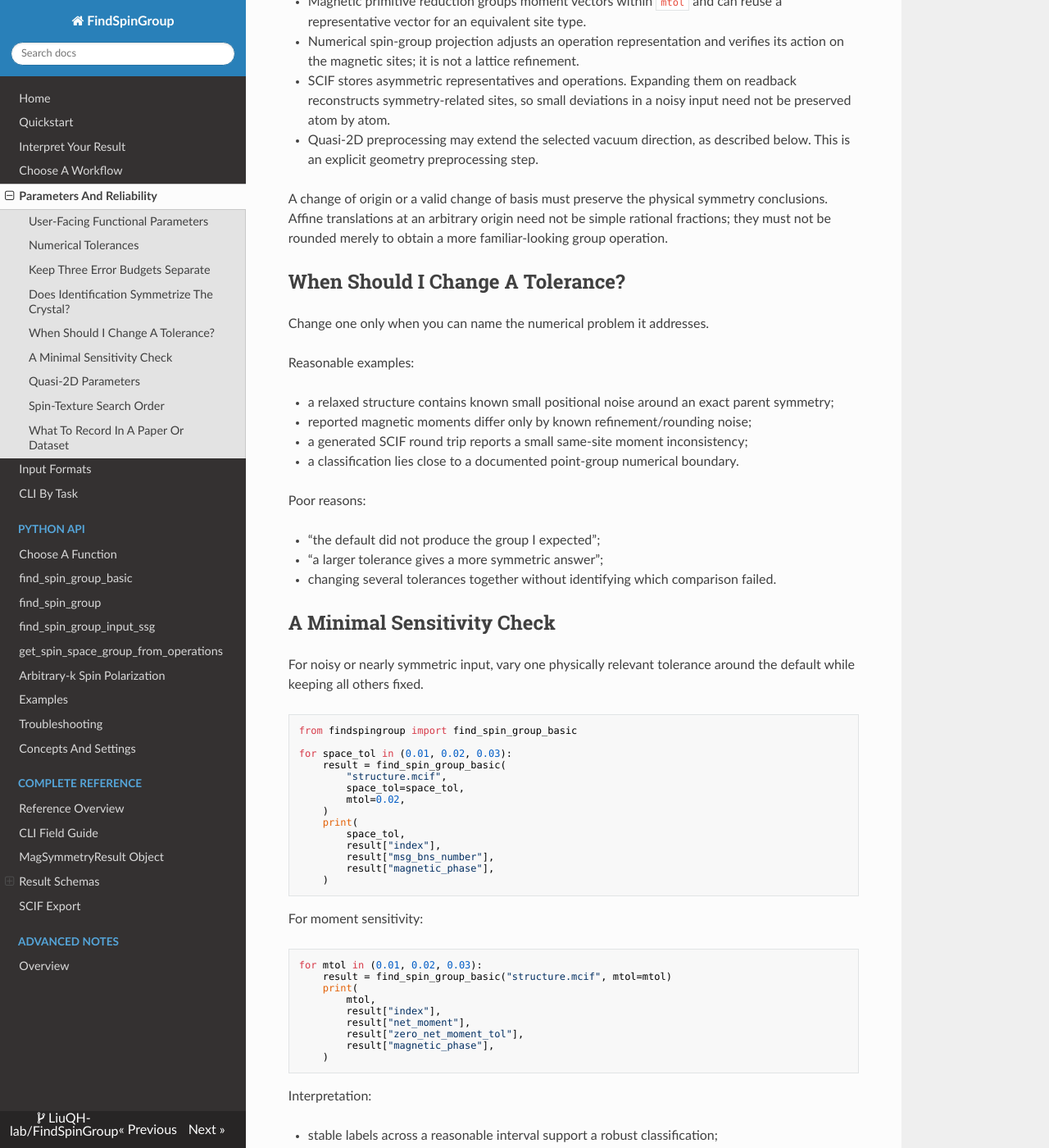
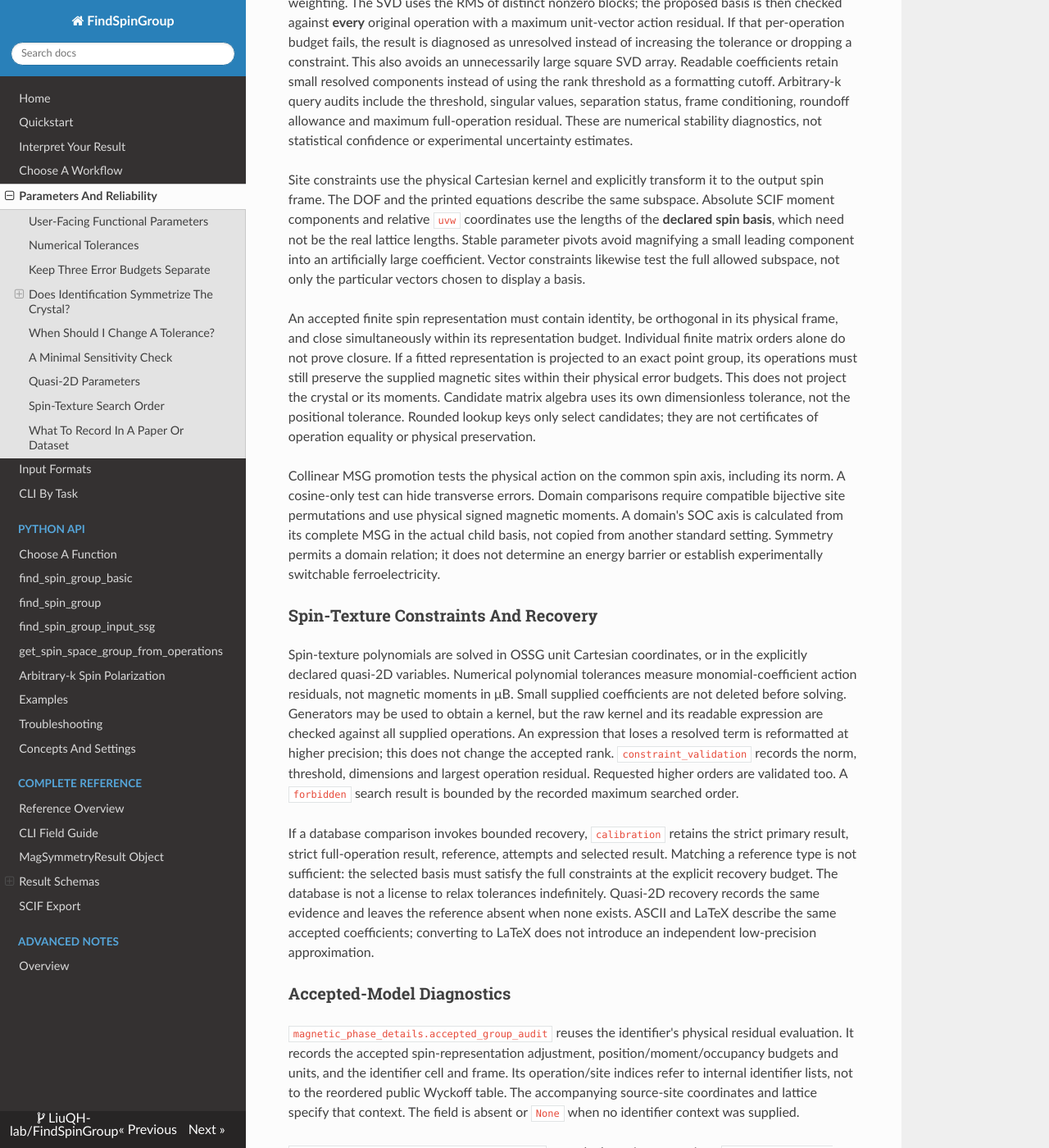
Before and after one commit to LiuQH-lab/FindSpinGroup, an MkDocs documentation site: the page built from site_docs/guide/reliability-and-tolerances.md, in a window 1280 px wide and 1400 px high, scrolled down 5022 px. Shown: the whole window at 82% size. Built offline with MkDocs 1.6.1, drawn with Linux system fonts in a browser that asks for light colours; nearby versions of some CDN libraries; some of the changed text lies outside the part shown.

Commit message:
docs(numerics): document physical budgets and accepted-model evidence

```diff
--- a/site_docs/guide/reliability-and-tolerances.md
+++ b/site_docs/guide/reliability-and-tolerances.md
@@ -185,6 +185,13 @@
 reused as tensor-analysis input. These rules do not change separate Seitz-label
 display tolerances or globally idealize asymmetric representatives.
 
+Numerical operation-list serialization retains the stored arrays without a
+six-decimal display rounding or an implicit translation reduction. Reusable
+spin-only direction strings likewise retain resolved small components in their
+declared frame. A scale-free SCIF collinear direction may be written as small
+integers only when the ratios agree within machine roundoff. This formatting
+does not change a Cartesian direction into a lattice direction or vice versa.
+
 CIF/SCIF expansion compares periodic positions in the physical cell metric,
 using `position_atol` in cell length units (the file-facing analysis routes pass
 `space_tol`). `parser_atol` bounds the norm of a physical moment-vector
@@ -211,6 +218,12 @@
 it does not claim physical frame invariance. Neither mode adds an implicit
 relative tolerance.
 
+When transporting an already validated metric, the implementation transports a
+physical frame `B` with `B.T @ B = G` and forms the new Gram matrix. This avoids
+spurious asymmetry from cancellation in a highly sheared direct congruence
+product. It does not loosen the check on a user-supplied asymmetric metric or
+change the physical quadratic form.
+
 Spin-polarization permission, subspace dimension and readable equations come
 from one numerical kernel. Exact duplicate operation blocks and machine-zero
 blocks do not change its weighting. The SVD uses the RMS of distinct nonzero
@@ -223,6 +236,72 @@
 threshold, singular values, separation status, frame conditioning, roundoff
 allowance and maximum full-operation residual. These are numerical stability
 diagnostics, not statistical confidence or experimental uncertainty estimates.
+
+Site constraints use the physical Cartesian kernel and explicitly transform it
+to the output spin frame. The DOF and the printed equations describe the same
+subspace. Absolute SCIF moment components and relative `uvw` coordinates use
+the lengths of the **declared spin basis**, which need not be the real lattice
+lengths. Stable parameter pivots avoid magnifying a small leading component into
+an artificially large coefficient. Vector constraints likewise test the full
+allowed subspace, not only the particular vectors chosen to display a basis.
+
+An accepted finite spin representation must contain identity, be orthogonal in
+its physical frame, and close simultaneously within its representation budget.
+Individual finite matrix orders
+alone do not prove closure. If a fitted representation is projected to an exact
+point group, its operations must still preserve the supplied magnetic sites
+within their physical error budgets. This does not project the crystal or its
+moments. Candidate matrix algebra uses its own dimensionless tolerance, not
+the positional tolerance. Rounded lookup keys only select candidates; they
+are not certificates of operation equality or physical preservation.
+
+Collinear MSG promotion tests the physical action on the common spin axis,
+including its norm. A cosine-only test can hide transverse errors. Domain
+comparisons require compatible bijective site permutations and use physical
+signed magnetic moments. A domain's SOC axis is calculated from its complete
+MSG in the actual child basis, not copied from another standard setting.
+Symmetry permits a domain relation; it does not determine an energy barrier or
+establish experimentally switchable ferroelectricity.
+
+### Spin-Texture Constraints And Recovery
+
+Spin-texture polynomials are solved in OSSG unit Cartesian coordinates, or in
+the explicitly declared quasi-2D variables. Numerical polynomial tolerances
+measure monomial-coefficient action residuals, not magnetic moments in μB.
+Small supplied coefficients are not deleted before solving. Generators may be
+used to obtain a kernel, but the raw kernel and its readable expression are
+checked against all supplied operations. An expression that loses a resolved
+term is reformatted at higher precision; this does not change the accepted rank.
+`constraint_validation` records the norm, threshold, dimensions and largest
+operation residual. Requested higher orders are validated too. A `forbidden`
+search result is bounded by the recorded maximum searched order.
+
+If a database comparison invokes bounded recovery, `calibration` retains the
+strict primary result, strict full-operation result, reference, attempts and
+selected result. Matching a reference type is not sufficient: the selected
+basis must satisfy the full constraints at the explicit recovery budget. The
+database is not a license to relax tolerances indefinitely. Quasi-2D recovery
+records the same evidence and leaves the reference absent when none exists.
+ASCII and LaTeX describe the same accepted coefficients; converting to LaTeX
+does not introduce an independent low-precision approximation.
+
+### Accepted-Model Diagnostics
+
+`magnetic_phase_details.accepted_group_audit` reuses the identifier's physical
+residual evaluation. It records the accepted spin-representation adjustment,
+position/moment/occupancy budgets and units, and the identifier cell and frame.
+Its operation/site indices refer to internal identifier lists, not to the
+reordered public Wyckoff table. The accompanying source-site coordinates and
+lattice specify that context. The field is absent or `None` when no identifier
+context was supplied.
+
+`magnetic_phase_details.net_moment_decision` records the strict comparison
+`abs(net_moment) < zero_net_moment_tol`, its signed margin, and the ratio to the
+threshold. A positive margin is inside the zero-moment criterion. Equality is
+not inside it; a zero threshold has no finite ratio. This is diagnostic evidence,
+not a new uncertainty band or a changed FM/FiM definition. Near-threshold inputs
+can remain sensitive to reconstruction and should be examined with a one-parameter
+scan rather than silently snapped to the preferred classification.
 
 Several separate operations should not be confused with crystal idealization:
 
```
